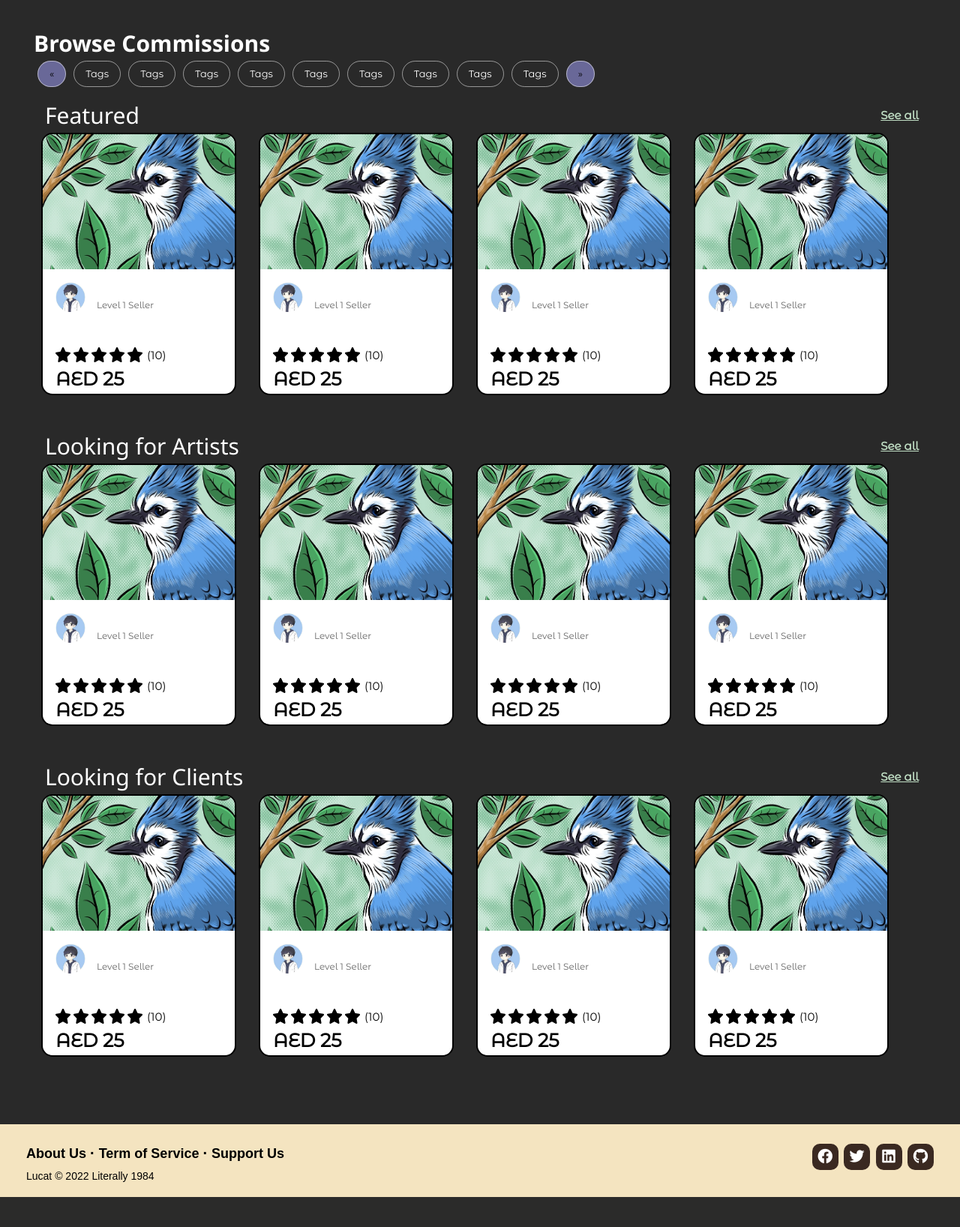
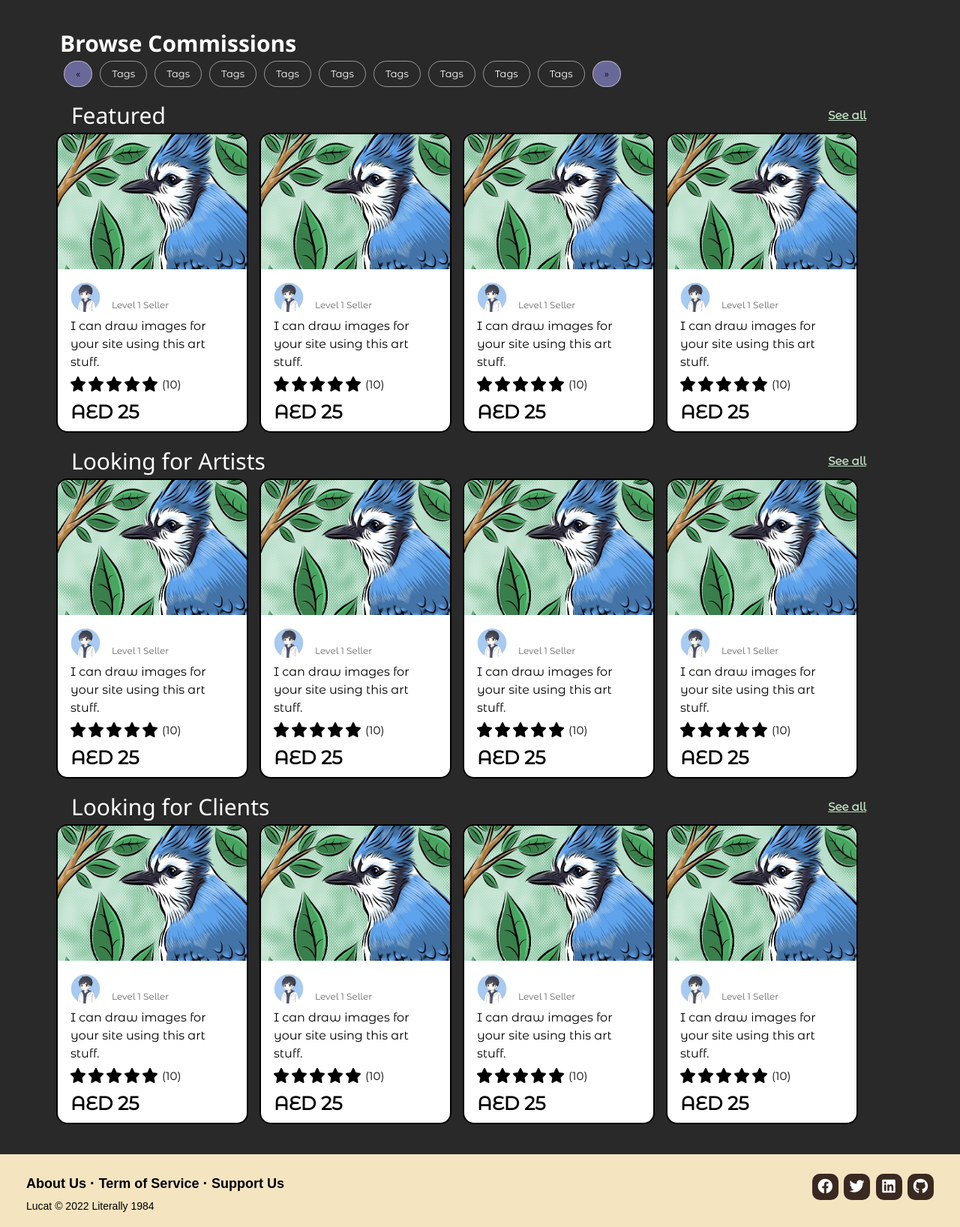
Before and after one commit to XefiCodes/Lucat, a PHP site: page /commissions.php in a window 1280 px wide. Shown: the part 53-1689 px from the top of the page at 75% size. Before the commit the page ends 1649 px from the top, so only its background shows below. Run offline with PHP 8.4, Linux system fonts and the light colour scheme; data that the repository does not hold is empty.

Commit message:
Commissions B styled

```diff
--- a/Styles/commissions.css
+++ b/Styles/commissions.css
@@ -28,6 +28,8 @@
 .daborder{
  margin: 0;
  margin: 15px;
+ margin-left: 50px;
+ margin-right: 50px;
  padding: 25px;
  /*border: 2px solid rgb(0, 0, 0);*/
 }
@@ -39,7 +41,7 @@
   display: flex;
   text-align: left;
   padding-left: 15px;
-  padding-right: 15px;
+  padding-right: 50px;
   margin-top:20px;
   justify-content: space-between;
   align-items: center;
@@ -49,16 +51,17 @@
   margin-left:5px;
   /* margin-top:5px; */
   margin-bottom: 5px;
+  align-self: center;
 }
 
 .card-container {
   display: flex;
   grid-auto-flow: column;
-  grid-gap: 30px;
-  margin-left: 15px;
-  margin-bottom: 50px;
+  /* width: 100%; */
+  grid-gap: 15px;
   flex-wrap: wrap;
-  width: 100%;
+  /* margin-left: 15px;
+  margin-bottom: 50px; */
 }
 
 .card a{
@@ -66,8 +69,8 @@
 }
 
 .card {
-  width: 260px;
-  height: 350px;
+  width: 20vw;
+  height: 400px;
   display: grid;
   grid-template-rows: 180px 1fr;
   border: 2px solid black;
@@ -119,7 +122,7 @@
   margin: 0;
 }
 
-.card_comms .card-content .card-desc {
+.card .card-content .card-desc {
   font-size: 16px;
   color:black;
 }
--- a/Styles/viewpost.css
+++ b/Styles/viewpost.css
@@ -21,7 +21,7 @@
 .view_img{
     text-align: center;
     position: relative;
-    height: fit-content;
+    height: 80vh;
     border: solid rgba(255, 255, 255, 0.158) 1px;
     border-radius: 10px;
     background-color: rgba(0, 0, 0, 0.24);
@@ -31,6 +31,7 @@
     vertical-align: middle;
     object-fit: contain;
     width: 100%;
+    height: 100%;
     position: relative;
 }
 
--- a/commissionB.php
+++ b/commissionB.php
@@ -11,7 +11,7 @@
     <title>Commissions | Lucat</title>
     <?php include("bts/links.php") ?>
     <link href="Styles/commissions.css" rel="stylesheet">
-    <link href="Styles/gallery.css" rel="stylesheet">
+    <!-- <link href="Styles/gallery.css" rel="stylesheet"> -->
     <link href="Styles/global.css" rel="stylesheet">
 </head>
 <body>
@@ -41,7 +41,7 @@
             </div></span>
             <div class="">
                 <div class="row gap">
-                <div class="card-container">
+                <div class="card-container" style="margin-top: 20px;">
                     <?php
                     $i=0;
                     if (mysqli_num_rows($checkPosts) > 0){
--- a/commissions.php
+++ b/commissions.php
@@ -6,8 +6,8 @@
 
     $result = mysqli_query($con,"SELECT * FROM commissions LIMIT 4");
     $resultt = mysqli_query($con,"SELECT * FROM commissions LIMIT 4");
-    $resultArt = mysqli_query($con,"SELECT * FROM commissions WHERE status = '$art' LIMIT 4");
-    $resultCli = mysqli_query($con,"SELECT * FROM commissions WHERE status = '$cli' LIMIT 4");
+    $resultArt = mysqli_query($con,"SELECT * FROM commissions WHERE status = '$art' ORDER BY dateCreated DESC LIMIT 4");
+    $resultCli = mysqli_query($con,"SELECT * FROM commissions WHERE status = '$cli' ORDER BY dateCreated DESC LIMIT 4");
 
     $checkPosts = mysqli_query($con, "SELECT * FROM commissions");
     $checkArt = mysqli_query($con, "SELECT * FROM commissions WHERE status = '$art'");
```
